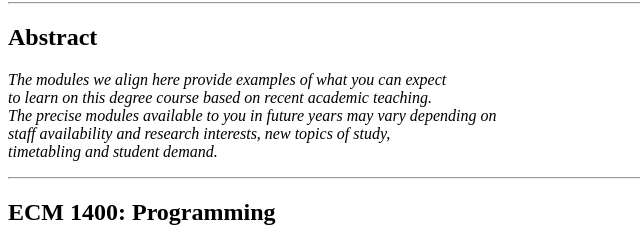
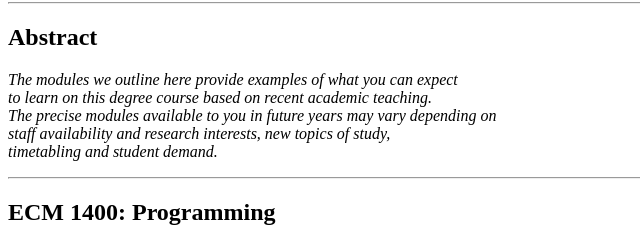
Before and after one commit to anweshatd/ECM1417-W1, a plain HTML site: page index.html in a window 1280 px wide. Shown: the part 204-444 px from the top of the page, 0-640 px from the left. Drawn offline with Linux system fonts and the light colour scheme.

Commit message:
Update index.html

```diff
--- a/index.html
+++ b/index.html
@@ -23,7 +23,7 @@
     </ul>
     <hr>
     <h2>Abstract</h2>
-    <div align="left"><p><i>The modules we align here provide examples of what you can expect<br>to learn on this degree course based on recent academic teaching.<br>The precise modules available to you in future years may vary depending on<br>staff availability and research interests, new topics of study,<br>timetabling and student demand.</p></i><div>
+    <div align="left"><p><i>The modules we outline here provide examples of what you can expect<br>to learn on this degree course based on recent academic teaching.<br>The precise modules available to you in future years may vary depending on<br>staff availability and research interests, new topics of study,<br>timetabling and student demand.</p></i><div>
     <hr>
     <h2 id="ecm1400">ECM 1400: Programming</h2>
     <p>We use computers in almost all aspects of our daily lives and throughout science, so it is easy to take them for granted. However, in order that we can use computers to solve new problems and create new things, we have to be able to program them. This module introduces you to programming and problem solving with a computer. You will learn how to formulate an algorithm to solve a problem, and you will acquire the skills to write, test and debug programs.</p>
```
